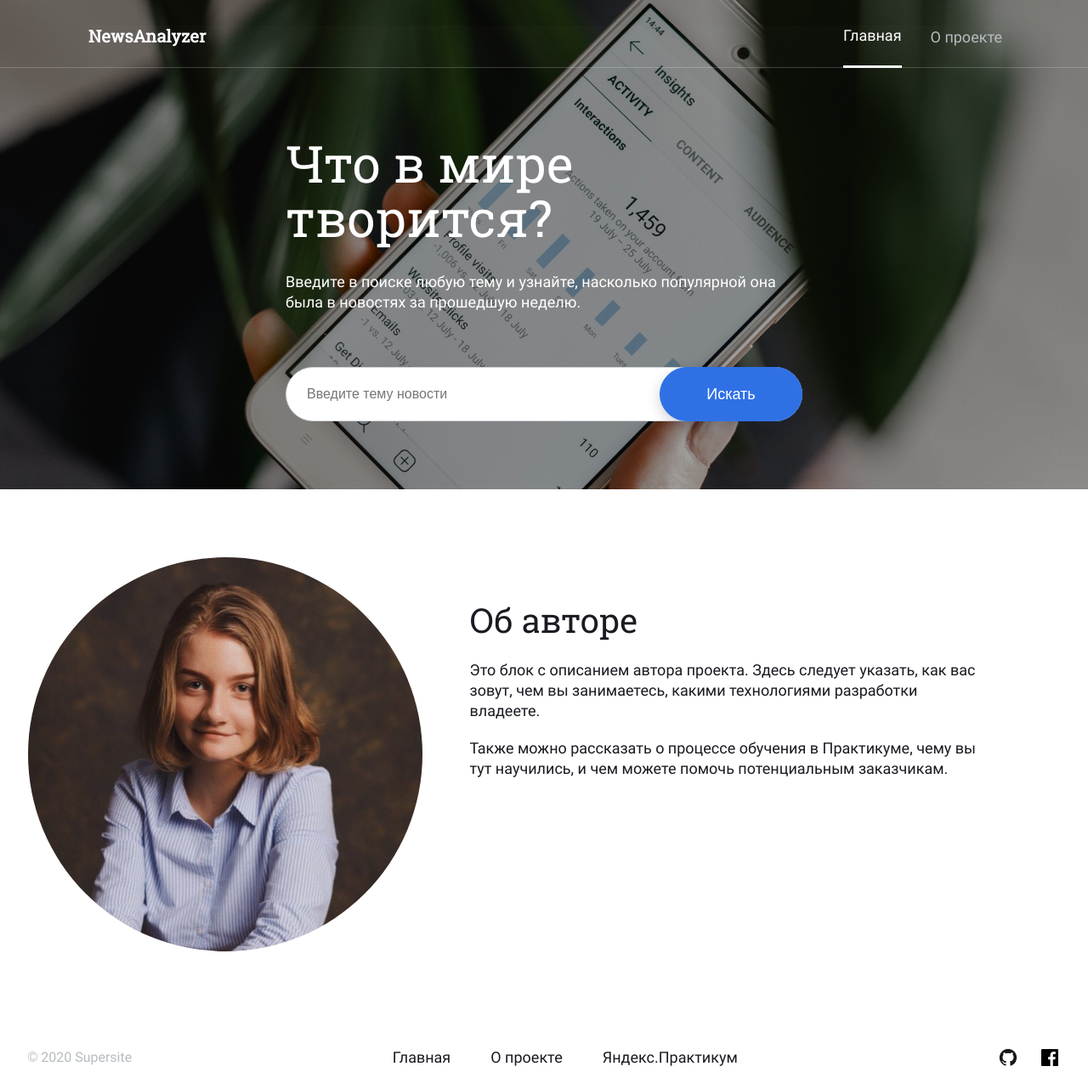
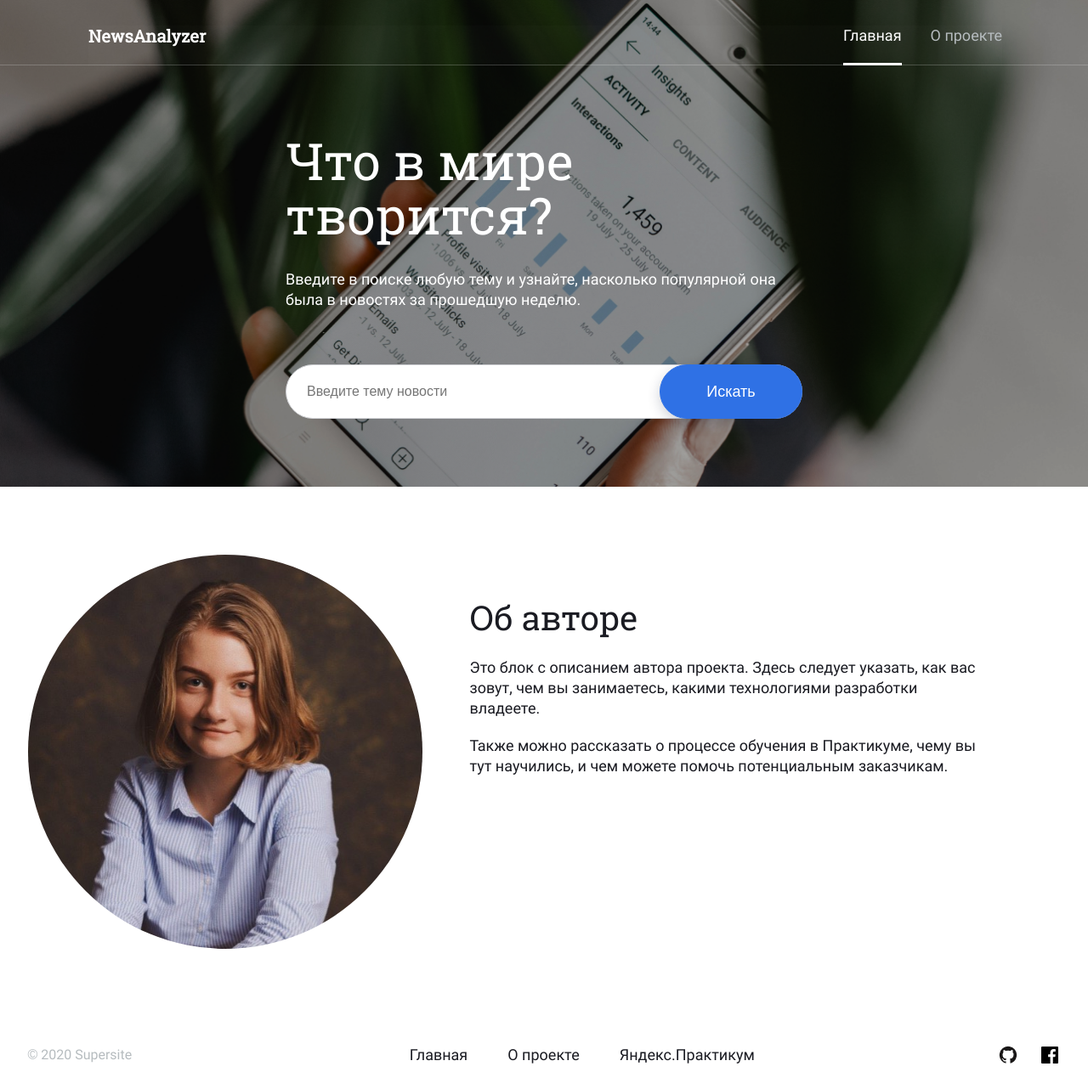
Before and after one commit to DariaGritsienko/diploma, a website built with webpack: page src/index.html in a window 1280 px wide. Shown: the whole page at 85% size. Built offline with nearby package versions, Linux system fonts and the light colour scheme.

Commit message:
fixed third bug

```diff
--- a/src/blocks/footer/__link/footer__link.css
+++ b/src/blocks/footer/__link/footer__link.css
@@ -5,6 +5,10 @@
     text-align: center;
     color: #1A1B22;
     text-decoration: none;
+}
+
+.footer__link_li{
+    display: block;
 }
 
 .footer__link:hover{
--- a/src/blocks/footer/__nav/footer__nav.css
+++ b/src/blocks/footer/__nav/footer__nav.css
@@ -3,6 +3,7 @@
     width: 100%;
     justify-content: space-between;
     max-width: 406px;
+    margin: 0;
 }
 
 @media screen and (max-width: 768px) {
--- a/src/blocks/header/__link/_active/header__link_active.css
+++ b/src/blocks/header/__link/_active/header__link_active.css
@@ -1,9 +1,11 @@
 .header__link_color_white.header__link_active{
     border-bottom: 3px solid #ffffff;
+    padding-bottom: 20px;
 }
 .header__link_color_gray.header__link_active{
     border-bottom: 3px solid #1A1B22;
     color: #1A1B22;
+    padding-bottom: 20px;
 }
 
 @media screen and (max-width: 768px) {
--- a/src/blocks/header/__link/header__link.css
+++ b/src/blocks/header/__link/header__link.css
@@ -2,7 +2,6 @@
 @import url(_color/header__link_color.css);
 
 .header__link{
-    margin-right: 34px;
     margin-top: 0;
     text-decoration: none;
     padding-bottom: 23px;
@@ -14,7 +13,12 @@
     text-align: center;
 }
 
-.header__link:last-child{
+.header__link_li{
+    display: block;
+    margin-right: 34px;
+}
+
+.header__link_li:last-child{
     margin: 0;
 }
 
@@ -27,10 +31,12 @@
 @media screen and (max-width: 495px) {
     .header__link{
         font-size: 16px;
-        margin-right: 11px;
         padding-bottom: 16px;
     }
-    .header__link:last-child{
+    .header__link_li{
+        margin-right: 11px;
+    }
+    .header__link_li:last-child{
         margin-right: 0;
     }
 }
--- a/src/blocks/header/__nav/header__nav.css
+++ b/src/blocks/header/__nav/header__nav.css
@@ -2,4 +2,5 @@
     display: flex;
     align-items: center;
     text-align: center;
+    margin: 0;
 }
--- a/src/index.html
+++ b/src/index.html
@@ -19,10 +19,10 @@
       <div class="header__line header__line_white">
         <div class="header__container header__container_shadow_white">
           <h2 class="header__name header__name_color_white">NewsAnalyzer</h2>
-          <nav class="header__nav">
-            <a href="#" class="header__link header__link_active header__link_color_white">Главная</a>
-            <a href="./about.html" class="header__link header__link_color_gray">О проекте</a>
-          </nav>
+          <ul class="header__nav">
+            <li class="header__link_li"><a href="#" class="header__link header__link_active header__link_color_white">Главная</a></li>
+            <li class="header__link_li"><a href="./about.html" class="header__link header__link_color_gray">О проекте</a></li>
+          </ul>
         </div>
       </div>
       <div class="header__browser">
@@ -90,15 +90,15 @@
     <footer class="footer">
       <div class="footer__container">
         <p class="footer__name">© 2020  Supersite</p>
-        <nav class="footer__nav">
-          <a href="#" class="footer__link">Главная</a>
-          <a href="./about.html" class="footer__link">О проекте</a>
-          <a href="https://praktikum.yandex.ru/" class="footer__link">Яндекс.Практикум</a>
-        </nav>
-        <nav class="footer__container-icon">
+        <ul class="footer__nav">
+          <li class="footer__link_li"><a href="#" class="footer__link">Главная</a></li>
+          <li class="footer__link_li"><a href="./about.html" class="footer__link">О проекте</a></li>
+          <li class="footer__link_li"><a href="https://praktikum.yandex.ru/" class="footer__link">Яндекс.Практикум</a></li>
+        </ul>
+        <div class="footer__container-icon">
           <a href="https://github.com/DariaGritsienko" target="_blank" class="footer__icon"></a>
           <a href="https://www.facebook.com/profile.php?id=100006418779777&ref=bookmarks" target="_blank" class="footer__icon"></a>
-        </nav>
+        </div>
       </div>
     </footer>
   </div>
```
Also changed, not shown: src/about.html (+9 -9 lines), src/analytics.html (+9 -9 lines).
